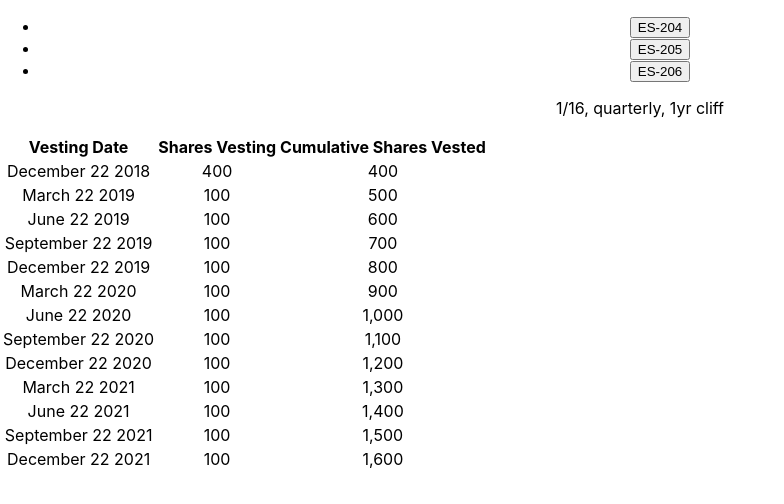
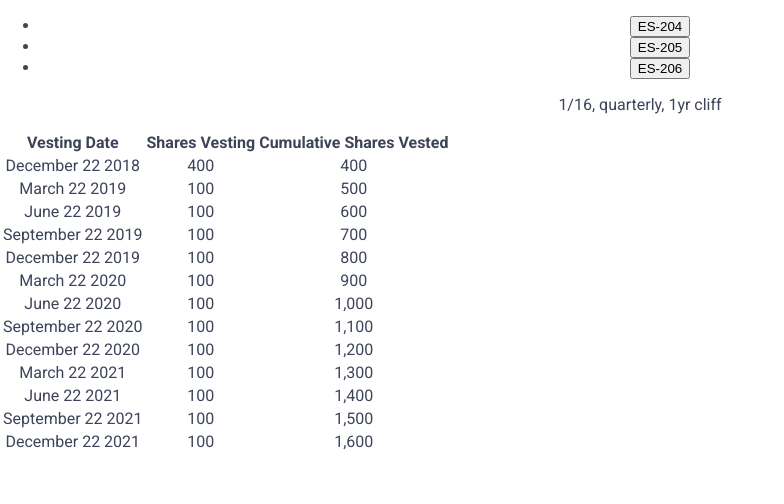
Before and after one commit to julianasglasser/equity-awards, a React (Create React App) app: page / in a window 1280 px wide. Shown: the top 504 px of the page, without its empty margins (0-784 px from the left). Built offline with nearby package versions, Linux system fonts and the light colour scheme.

Commit message:
Add sass as dependency

```diff
--- a/package.json
+++ b/package.json
@@ -6,11 +6,12 @@
     "@testing-library/jest-dom": "^5.14.1",
     "@testing-library/react": "^11.2.7",
     "@testing-library/user-event": "^12.8.3",
+    "date-fns": "^2.23.0",
     "react": "^17.0.2",
     "react-dom": "^17.0.2",
     "react-scripts": "4.0.3",
-    "web-vitals": "^1.1.2",
-    "date-fns": "^2.23.0"
+    "sass": "^1.38.0",
+    "web-vitals": "^1.1.2"
   },
   "scripts": {
     "start": "react-scripts start",
--- a/public/index.html
+++ b/public/index.html
@@ -9,8 +9,10 @@
       name="description"
       content="Web site created using create-react-app"
     />
-    <link rel="apple-touch-icon" href="%PUBLIC_URL%/logo192.png" />
     <link rel="manifest" href="%PUBLIC_URL%/manifest.json" />
+    <link rel="preconnect" href="https://fonts.googleapis.com">
+    <link rel="preconnect" href="https://fonts.gstatic.com" crossorigin>
+    <link href="https://fonts.googleapis.com/css2?family=Roboto:wght@100;400;700&display=swap" rel="stylesheet">
     <title>Equity Awards</title>
   </head>
   <body>
--- a/src/App.css
+++ /dev/null
@@ -1,18 +0,0 @@
-.App {
-  text-align: center;
-}
-
-.App-header {
-  background-color: #282c34;
-  min-height: 100vh;
-  display: flex;
-  flex-direction: column;
-  align-items: center;
-  justify-content: center;
-  font-size: calc(10px + 2vmin);
-  color: white;
-}
-
-.App-link {
-  color: #61dafb;
-}
--- a/src/App.js
+++ b/src/App.js
@@ -1,4 +1,4 @@
-import './App.css';
+import './_app.scss';
 import MOCK_API_RESPONSE from './mockApiResponse.js';
 import VestNav from './components/VestNav/VestNav';
 
--- /dev/null
+++ b/src/_app.scss
@@ -0,0 +1,8 @@
+$font-stack: 'Roboto', sans-serif;
+$primary-color: #31a1fb;
+$secondary-color: #3d4459;
+
+.App {
+  text-align: center;
+  color: $secondary-color;
+}
--- a/src/components/VestNav/VestNav.jsx
+++ b/src/components/VestNav/VestNav.jsx
@@ -1,4 +1,5 @@
 import React, { useState } from 'react';
+import './vestNav.scss';
 import VestInfo from '../VestInfo';
 
 export default function VestNav({ data }) {
--- a/src/components/VestNav/VestNav.scss
+++ b/src/components/VestNav/VestNav.scss
@@ -0,0 +1,5 @@
+@use './../../app';
+
+body {
+  font: 100% app.$font-stack;
+}
```
Also changed, not shown: 1 other file (tests, documents, lock files or other folders).
